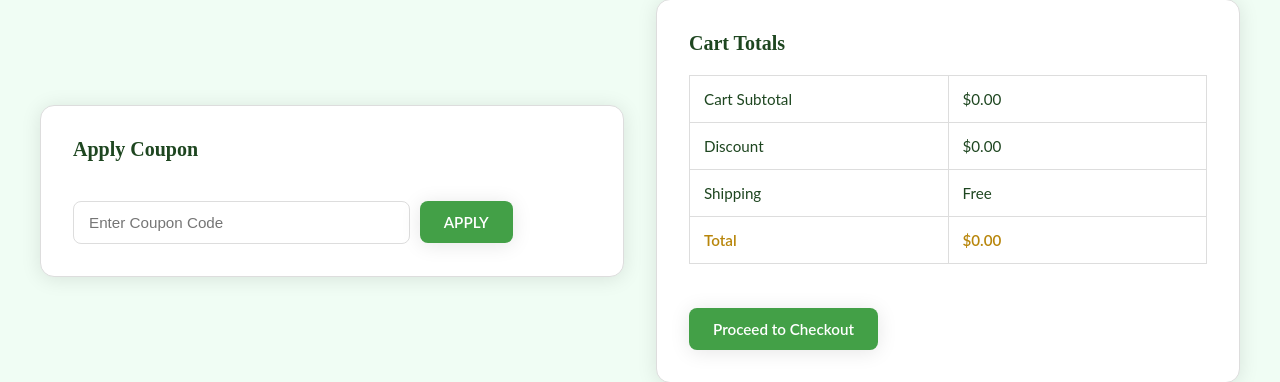
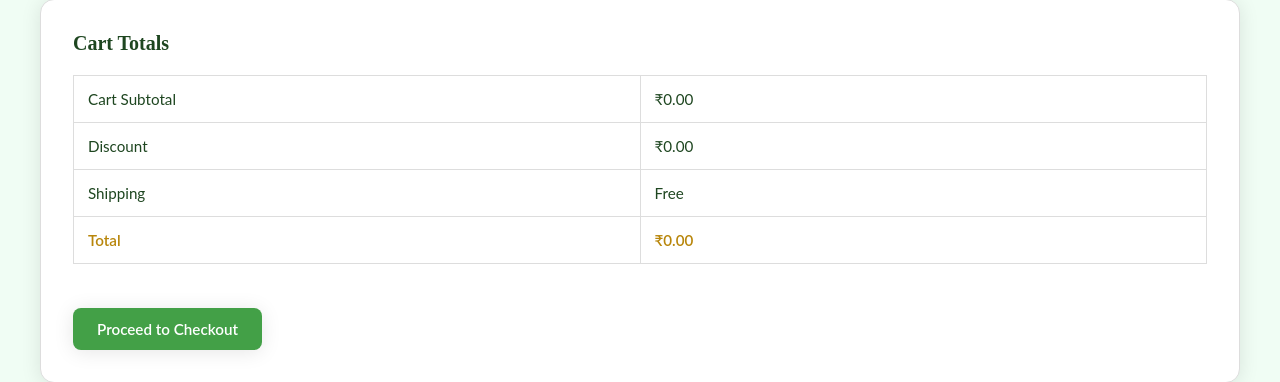
Before and after one commit to SriHariJagan/MaanjuFarms, a React (Vite) app: page /cart in a window 1280 px wide. Shown: the part 429-811 px from the top of the page. Built offline with nearby package versions, Linux system fonts and the light colour scheme.

Commit message:
changed cart details

```diff
--- a/src/components/Cart/Cart.jsx
+++ b/src/components/Cart/Cart.jsx
@@ -52,7 +52,7 @@ const Cart = () => {
                   <img src={item.image || item.img} alt={item.name} />
                 </td>
                 <td className={styles.productName}>{item.name}</td>
-                <td>${(item.price || 0).toFixed(2)}</td>
+                <td>₹{(item.price || 0).toFixed(2)}</td>
                 <td>
                   <div>
                     <button
@@ -70,7 +70,7 @@ const Cart = () => {
                     </button>
                   </div>
                 </td>
-                <td>${((item.price || 0) * item.qty).toFixed(2)}</td>
+                <td>₹{((item.price || 0) * item.qty).toFixed(2)}</td>
               </tr>
             ))}
           </tbody>
@@ -78,7 +78,7 @@ const Cart = () => {
       </section>
 
       <section className={`${styles.addCart} ${styles.sectionP1}`}>
-        <div className={styles.coupon}>
+        {/* <div className={styles.coupon}>
           <h3>Apply Coupon</h3>
           <div className={styles.couponInput}>
             <input
@@ -101,7 +101,7 @@ const Cart = () => {
               APPLY
             </button>
           </div>
-        </div>
+        </div> */}
 
         <div className={styles.subtotal}>
           <h3>Cart Totals</h3>
@@ -109,11 +109,11 @@ const Cart = () => {
             <tbody>
               <tr>
                 <td>Cart Subtotal</td>
-                <td>${subtotal().toFixed(2)}</td>
+                <td>₹{subtotal().toFixed(2)}</td>
               </tr>
               <tr>
                 <td>Discount</td>
-                <td>${discount.toFixed(2)}</td>
+                <td>₹{discount.toFixed(2)}</td>
               </tr>
               <tr>
                 <td>Shipping</td>
@@ -124,7 +124,7 @@ const Cart = () => {
                   <strong>Total</strong>
                 </td>
                 <td>
-                  <strong>${total()}</strong>
+                  <strong>₹{total()}</strong>
                 </td>
               </tr>
             </tbody>
--- a/src/components/Navbar/Navbar.css
+++ b/src/components/Navbar/Navbar.css
@@ -238,7 +238,6 @@
   border-radius: 0 0 20px 20px;
   padding: 20px;
   text-align: right;
-  max-height: 0;
   opacity: 0;
   overflow: hidden;
   transform: translateY(-15px); /* start slightly above */
@@ -247,7 +246,7 @@
 }
 
 .mobile-menu.open {
-  max-height: 400px;
+  /* max-height: 400px; */
   opacity: 1;
   transform: translateY(0); /* slide down into place */
 }
--- a/src/components/Navbar/Navbar.jsx
+++ b/src/components/Navbar/Navbar.jsx
@@ -166,7 +166,29 @@ const Navbar = () => {
               Home
             </Link>
 
-            <button className="mobile-dropdown" onClick={toggleDropdown}>
+            <Link
+              to="/gallery"
+              className="mobile-nav-link"
+              onClick={handleLinkClick}
+            >
+              Gallery
+            </Link>
+            <Link
+              to="/about"
+              className="mobile-nav-link"
+              onClick={handleLinkClick}
+            >
+              About Us
+            </Link>
+            <Link
+              to="/contact"
+              className="mobile-nav-link"
+              onClick={handleLinkClick}
+            >
+              Contact Us
+            </Link>
+
+             <button className="mobile-dropdown" onClick={toggleDropdown}>
               Offerings <ChevronDown size={14} />
             </button>
             {isDropdownOpen && (
@@ -202,27 +224,6 @@ const Navbar = () => {
               </div>
             )}
 
-            <Link
-              to="/gallery"
-              className="mobile-nav-link"
-              onClick={handleLinkClick}
-            >
-              Gallery
-            </Link>
-            <Link
-              to="/about"
-              className="mobile-nav-link"
-              onClick={handleLinkClick}
-            >
-              About Us
-            </Link>
-            <Link
-              to="/contact"
-              className="mobile-nav-link"
-              onClick={handleLinkClick}
-            >
-              Contact Us
-            </Link>
 
             {/* Mobile Search */}
             <div className="mobile-search-wrapper">
--- a/src/components/ProductDetails/ProductDetails.jsx
+++ b/src/components/ProductDetails/ProductDetails.jsx
@@ -2,6 +2,7 @@ import React, { useState, useEffect } from "react";
 import { useParams, useNavigate } from "react-router-dom";
 import productsData from "../../productsData.json";
 import "./ProductDetails.css";
+import { useCart } from "../../Store/useContext";
 
 const ProductDetails = () => {
   const { id } = useParams();
@@ -10,6 +11,8 @@ const ProductDetails = () => {
   const [product, setProduct] = useState(null);
   const [mainImage, setMainImage] = useState("");
   const [similarProducts, setSimilarProducts] = useState([]);
+
+  const { addToCart } = useCart()
 
   useEffect(() => {
     const found = productsData.products.find((p) => String(p.id) === id);
@@ -62,7 +65,7 @@ const ProductDetails = () => {
           <p className="category">Category: {product.category}</p>
           {product.price && <p className="price">Price: ₹{product.price}</p>}
 
-          <button className="addToCart">Add to Cart</button>
+          <button className="addToCart" onClick={() => addToCart(product)}>Add to Cart</button>
         </div>
       </div>
 
```
